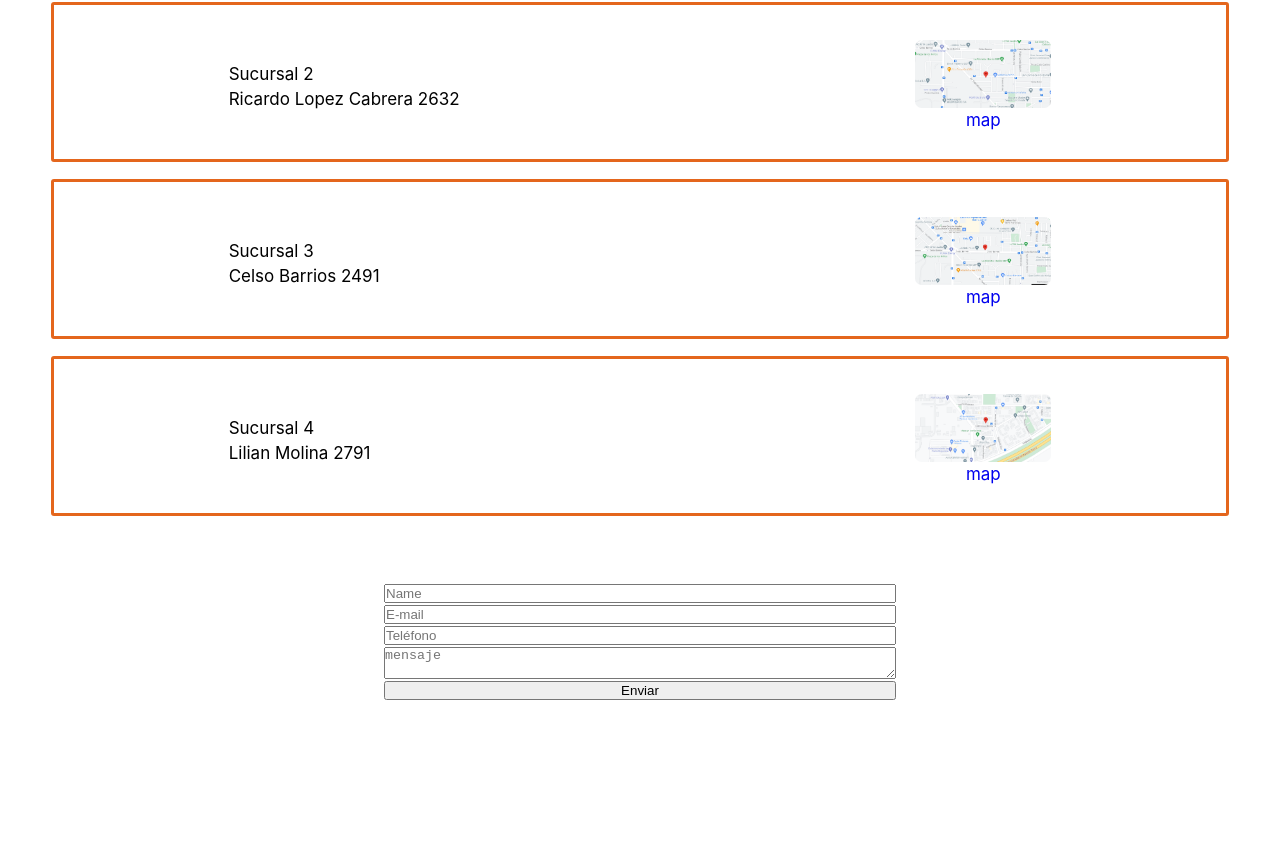
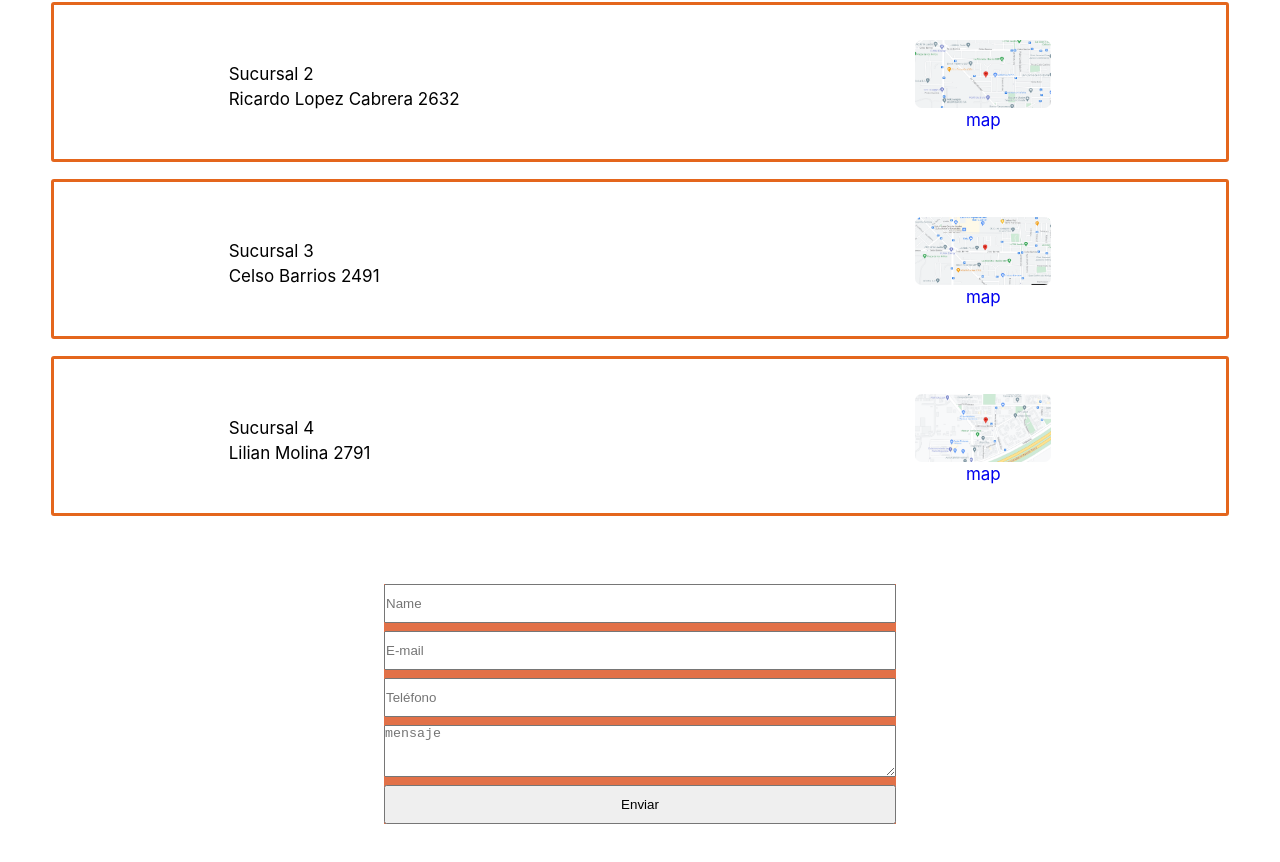
Before and after one commit to juanbosquedev/BosqueBakery, a React (Vite) app: page / in a window 1280 px wide. Shown: the part 1277-2139 px from the top of the page. Before the commit the page ends 2045 px from the top, so only its background shows below. Built offline with nearby package versions, Linux system fonts and the light colour scheme.

Commit message:
adaptative form

```diff
--- a/src/contact/contact.module.css
+++ b/src/contact/contact.module.css
@@ -1,6 +1,10 @@
 .contacto_main{
     display: grid;
+    height:  30vh;
+    width: 40vw;
+    grid-template:repeat(auto-fit, minmax(150px, 1fr)) ;
     margin: 4rem 30%;
     width: 40vw;
-    gap:2px;
+    gap:.5rem;
+    background-color: var(--backery-orange);
 }
```
